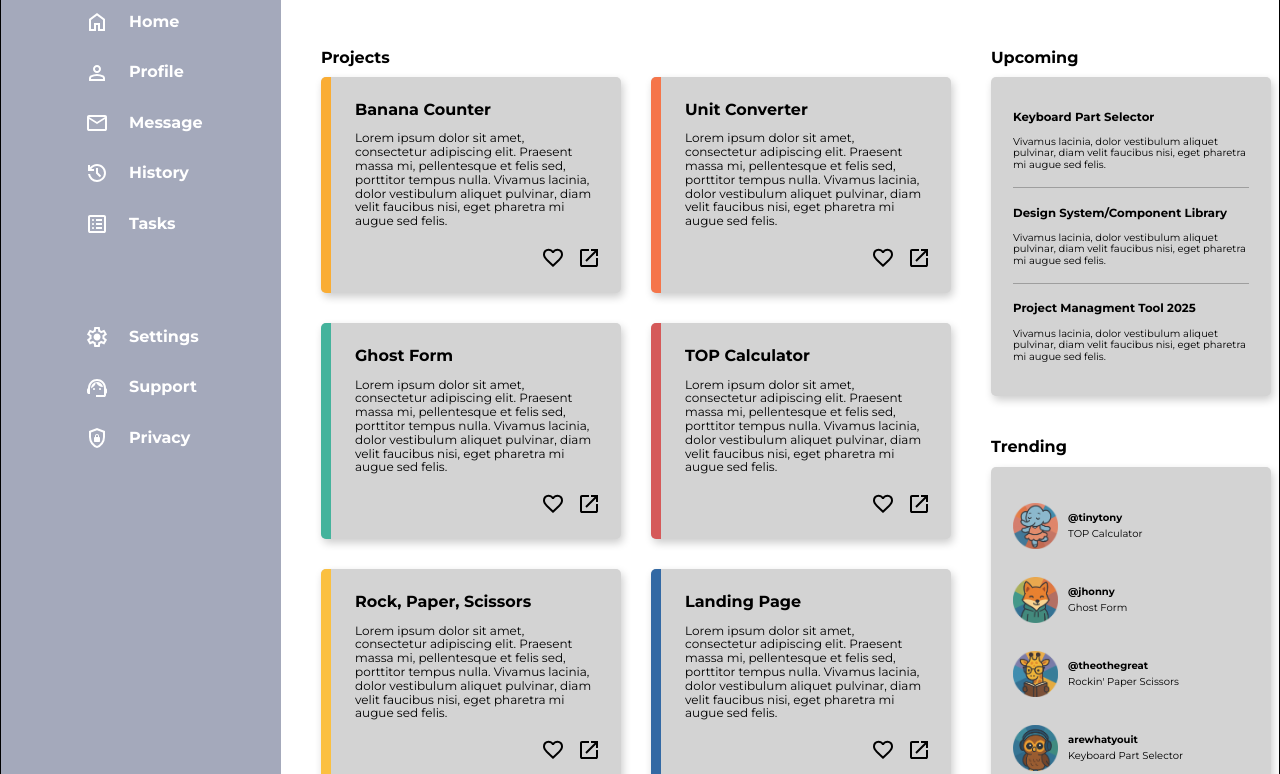
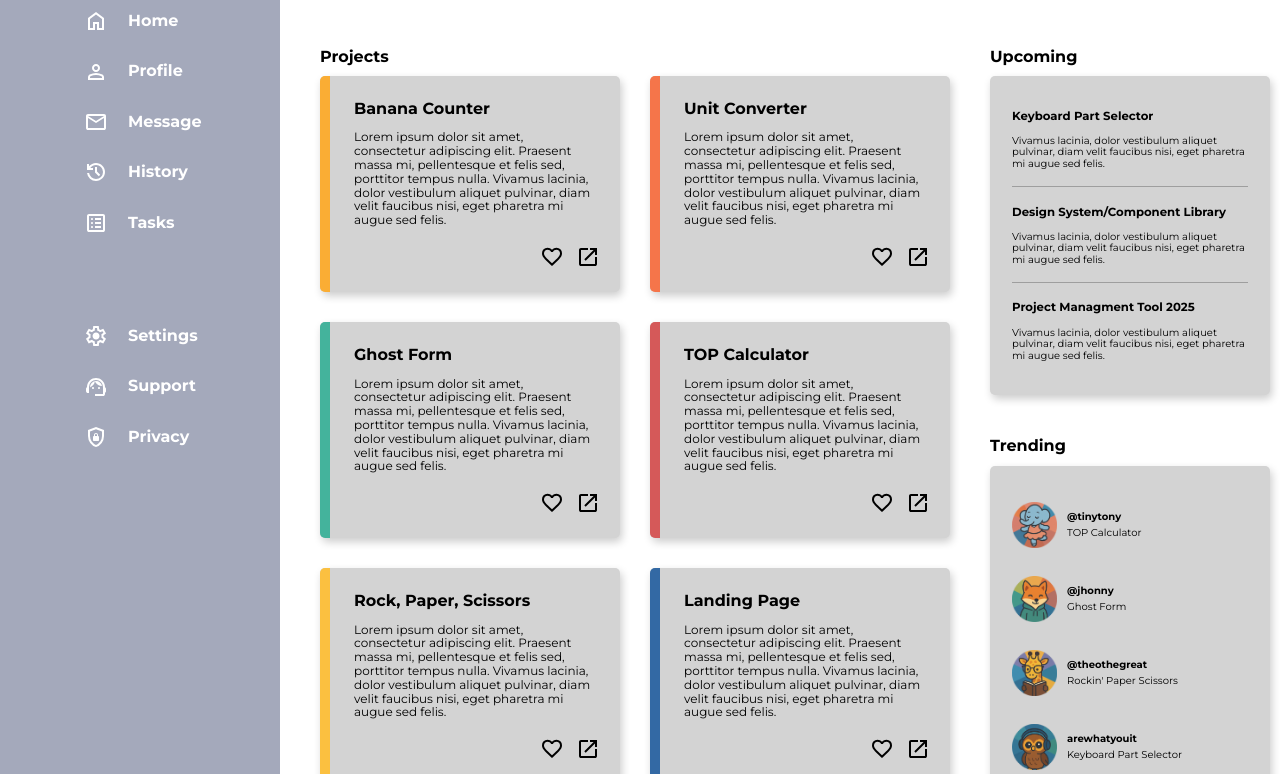
Before and after one commit to arewhatyouit/optoprismo-dashboard, a website: page index.html in a window 1280 px wide. Shown: the part 164-938 px from the top of the page. Drawn offline with nearby package versions, Linux system fonts and the light colour scheme; a web font is replaced by a local one.

Commit message:
Adjusted outside edge

```diff
--- a/styles.css
+++ b/styles.css
@@ -12,7 +12,6 @@ html {
 
 body {
   min-height: 100vh;
-  border: 1px solid black;
   display: grid;
 
   grid-template-columns: 28rem 2fr 1fr;
@@ -21,6 +20,10 @@ body {
   grid-template-areas:
     "sidebar header header"
     "sidebar cards cards";
+
+  margin: 0;
+  padding: 0;
+  overflow-x: hidden;
 }
 
 .sidebar {
```
